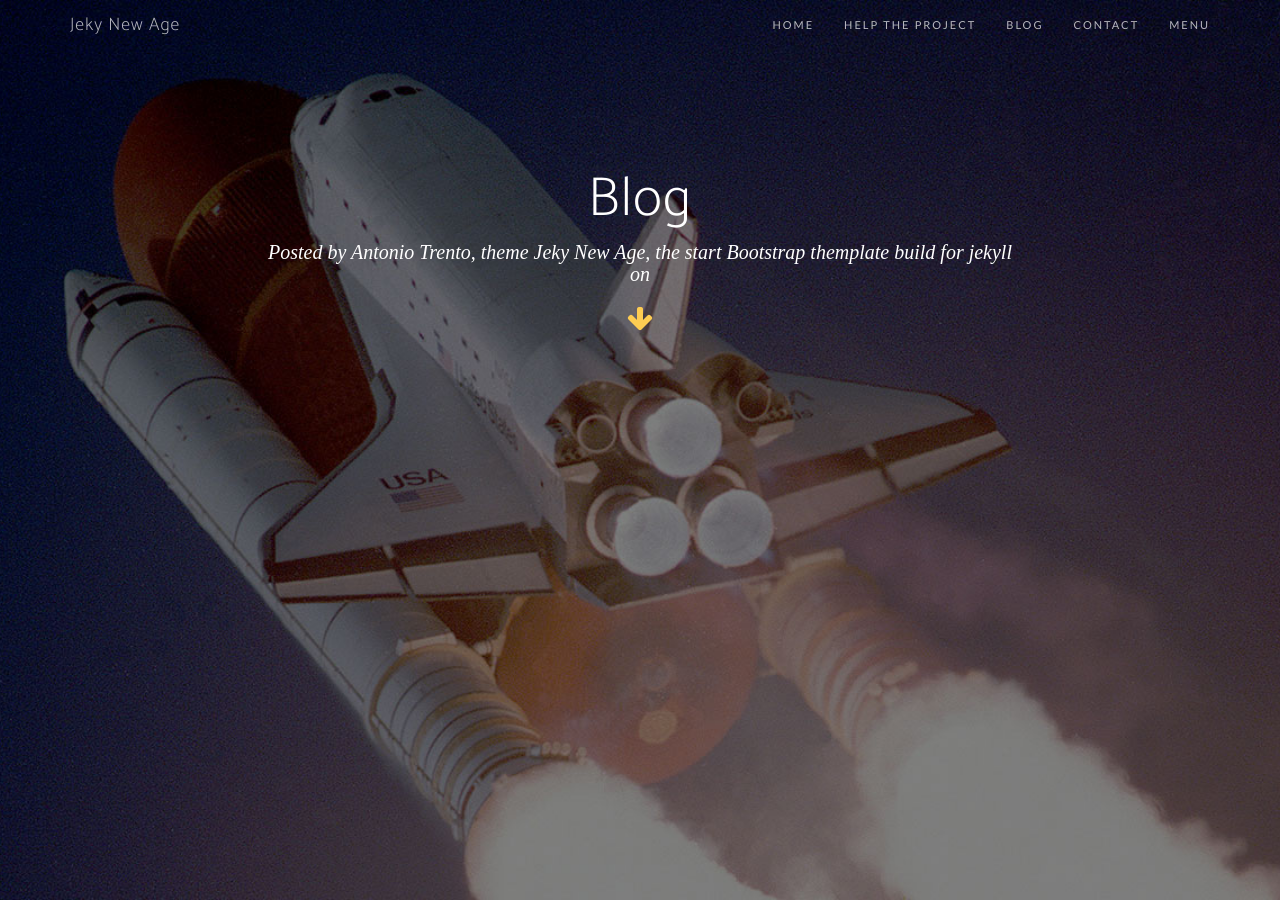
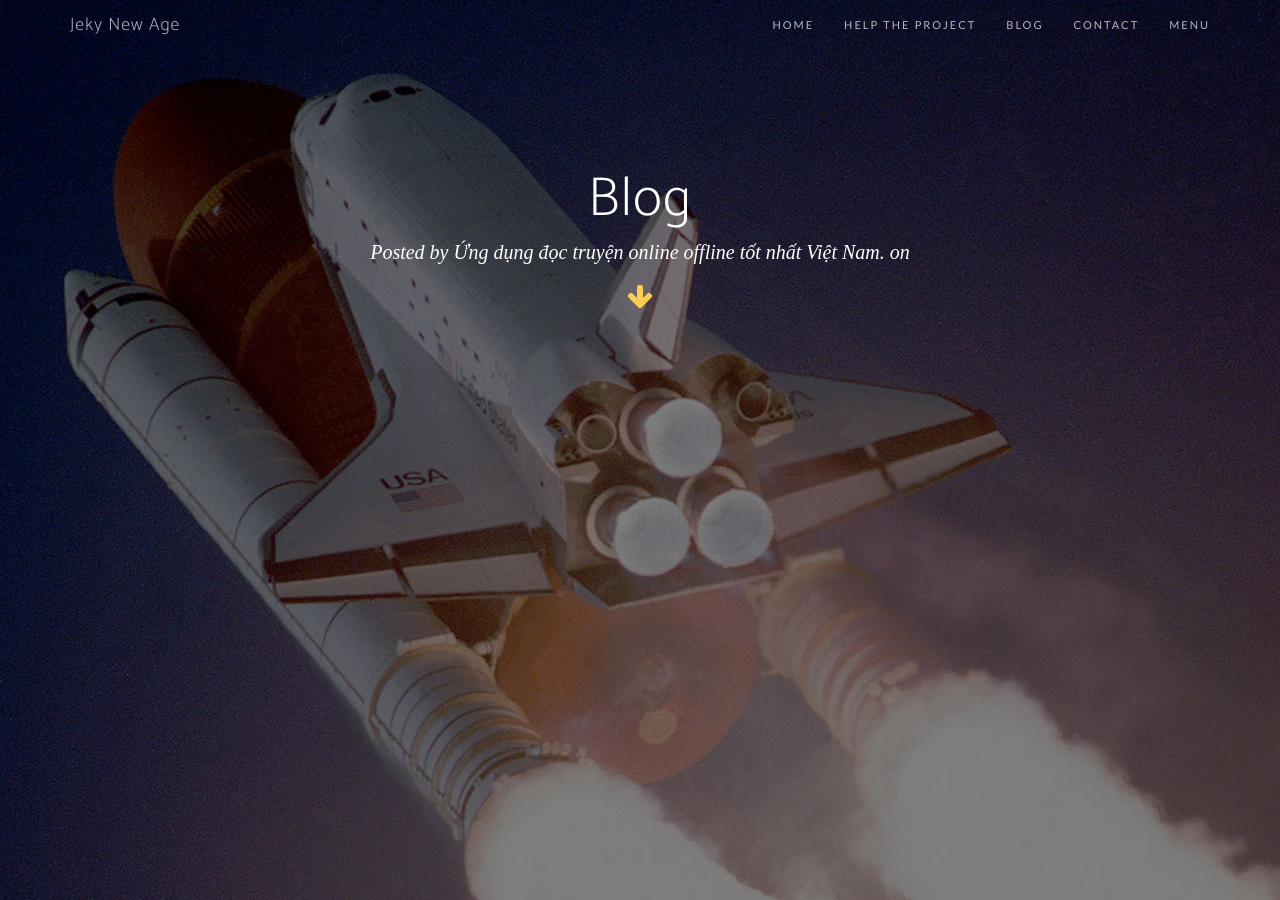
Before and after one commit to webtruyen/webtruyen, a Jekyll site: the page built from blog.html, in a window 1280 px wide and 900 px high. Built offline with Jekyll 4.4.1, drawn with Linux system fonts in a browser that asks for light colours; nearby versions of some CDN libraries; some web fonts are replaced.

Commit message:
Update content

```diff
--- a/_config.yml
+++ b/_config.yml
@@ -1,7 +1,7 @@
 # Site settings
-title: Antonio Trento, theme Jeky New Age, the start Bootstrap themplate build for jekyll
-email:
-description: A jekyll template for landing pages, portfolio and blogging
+title: Ứng dụng đọc truyện online offline tốt nhất Việt Nam.
+email: admin@webtruyen.org
+description: Ứng dụng đọc truyện online offline tốt nhất Việt Nam. Bao gồm hàng ngàn truyện được tổng hợp và phân loại có chất lượng tốt, được cập nhật thường xuyên, liên tục.
 
 baseurl: "" # the subpath of your site, e.g. /blog/ (If you use organization leave empty)
 url: "webtruyen.github.io" # the base hostname & protocol for your site
```
Also changed, not shown: _includes/head.html (line endings or trailing spaces).
